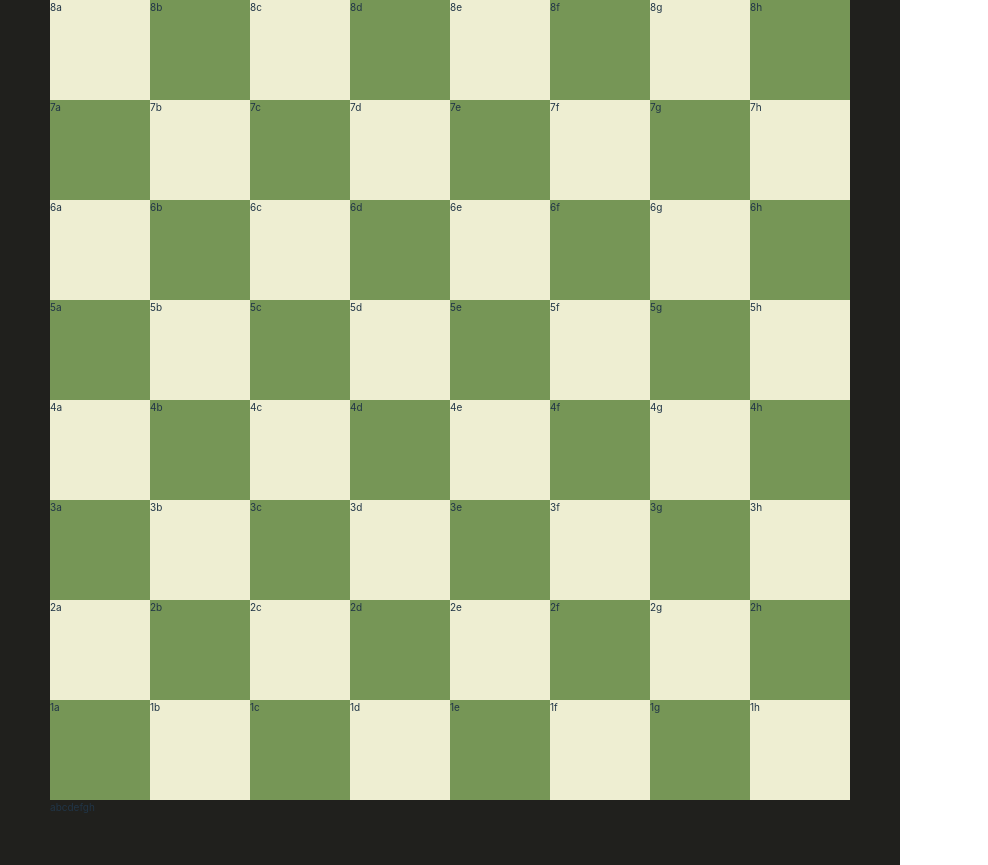
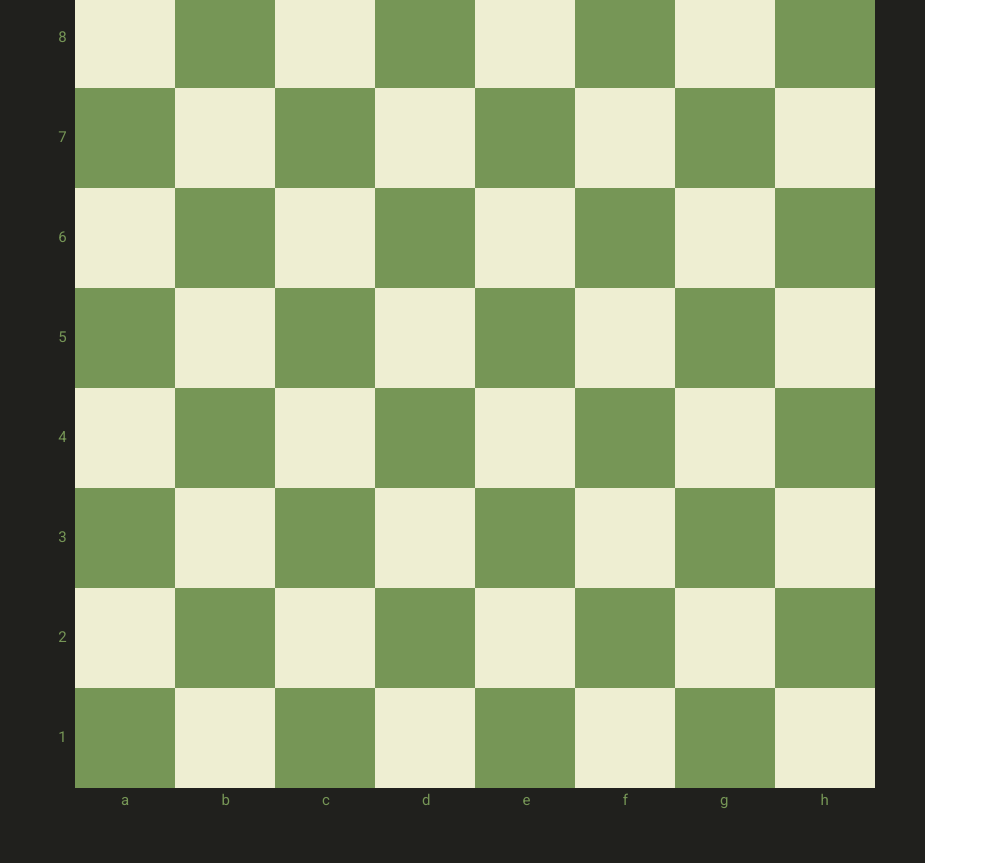
Before and after one commit to SarabjitS/chess-app, a React (Vite) app: page / in a window 1280 px wide. Shown: the whole page, without its empty margins (0-988 px from the left). Built offline with nearby package versions, Linux system fonts and the light colour scheme.

Commit message:
style notations

```diff
--- a/src/App.css
+++ b/src/App.css
@@ -1,3 +1,5 @@
+@import url("https://fonts.googleapis.com/css2?family=Roboto:wght@400;700&display=swap");
+
 :root {
   /*============== CHESS BOARD COLORS =====================*/
   --green-board-light: #eeeed2;
@@ -30,4 +32,6 @@ body,
   place-content: center;
   background: hsla(60, 5%, 12%, 1);
   padding: 5rem;
+  font-family: "Roboto", sans-serif;
+  font-size: 1.5rem;
 }
--- a/src/components/Board/Board.css
+++ b/src/components/Board/Board.css
@@ -1,4 +1,6 @@
 .board {
+  display: grid;
+  grid-template-columns: calc(0.25 * var(--sq-size)) calc(8 * var(--sq-size));
 }
 
 .squares {
--- a/src/components/Board/Board.jsx
+++ b/src/components/Board/Board.jsx
@@ -18,10 +18,7 @@ export default function Board() {
       <div className="squares">
         {rows.map((row, i) =>
           cols.map((col, j) => (
-            <div key={row + "-" + col} className={getColorClass(i, j)}>
-              {row}
-              {col}
-            </div>
+            <div key={row + "-" + col} className={getColorClass(i, j)}></div>
           ))
         )}
       </div>
--- a/src/components/Board/notations/Files.css
+++ b/src/components/Board/notations/Files.css
@@ -0,0 +1,9 @@
+.files {
+  display: flex;
+  grid-column: 2;
+  flex-direction: row;
+  align-items: center;
+  justify-content: space-around;
+  color: var(--green-board-dark);
+  height: calc(0.25 * var(--sq-size));
+}
--- a/src/components/Board/notations/Files.jsx
+++ b/src/components/Board/notations/Files.jsx
@@ -1,8 +1,10 @@
+import "./Files.css";
+
 export default function Files({ cols }) {
   return (
     <div className="files">
       {cols.map((col) => (
-        <span>{col}</span>
+        <span key={col}>{col}</span>
       ))}
     </div>
   );
--- a/src/components/Board/notations/Ranks.css
+++ b/src/components/Board/notations/Ranks.css
@@ -0,0 +1,7 @@
+.ranks {
+  display: flex;
+  flex-direction: column;
+  align-items: center;
+  justify-content: space-around;
+  color: var(--green-board-dark);
+}
--- a/src/components/Board/notations/Ranks.jsx
+++ b/src/components/Board/notations/Ranks.jsx
@@ -1,8 +1,10 @@
+import "./Ranks.css";
+
 export default function Ranks({ rows }) {
   return (
     <div className="ranks">
       {rows.map((row) => (
-        <span>{row}</span>
+        <span key={row}>{row}</span>
       ))}
     </div>
   );
```
